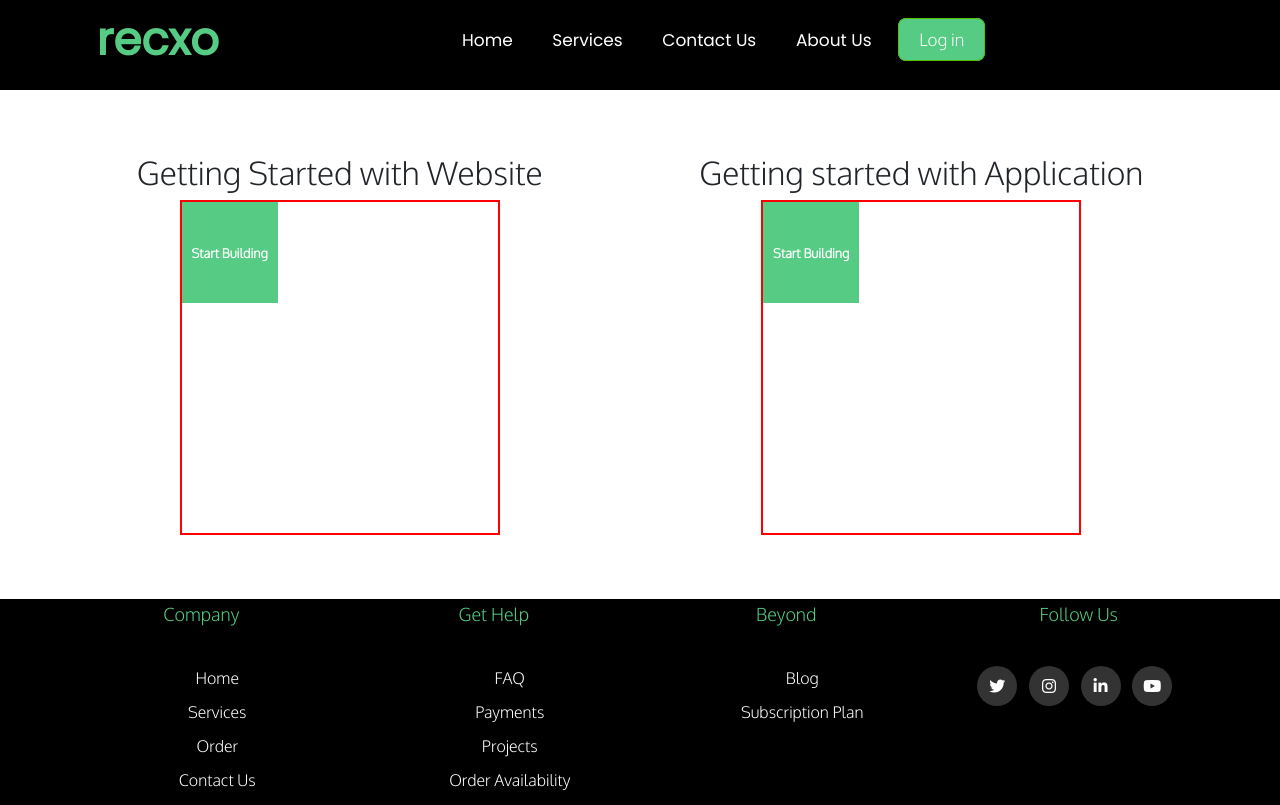
After one commit to rishv1912/recxo-website, a Django app: page /softwares/ in a window 1280 px wide. The commit adds this page. Shown: the top 805 px of the page. Run offline with Django 4.2, Linux system fonts and the light colour scheme.

Commit message:
made a new page for ordering

```diff
--- a/home/urls.py
+++ b/home/urls.py
@@ -33,6 +33,11 @@ urlpatterns = [
     path("update-user/<str:pk>", views.updateUserProfile, name="update-user"),
 
 
+    path("softwares/", views.software_section, name="softwaresSection"),
+
+
+
+
     # company related
     path("term-condition/", views.term_and_cond, name="terms-conditions"),
     path("privacy-policy/", views.priv_policy, name="privacy-policy"),
--- a/home/views.py
+++ b/home/views.py
@@ -101,6 +101,13 @@ def orderPayment(request):
 @login_required(login_url='/login')
 def orderPaymentProcess(request):
     pass
+
+def software_section(request):
+    return render(request,"home/softwares_section.html")
+
+
+
+
 
 
 # contact related
--- /dev/null
+++ b/static/style/software_section.css
@@ -0,0 +1,38 @@
+.box {
+    width: 320px;
+    height: 335px;
+    border: 2px solid red;
+    text-align: center;
+    /* Optional, for centering content inside the box */
+    line-height: 100px;
+    /* Optional, for vertical centering of text */
+}
+
+
+section {
+    margin: 2rem 0;
+}
+
+#section-parent {
+    display: flex;
+    gap: 20px;
+    justify-content: space-evenly;
+    /* Distribute space between the child elements */
+    width: 100%;
+}
+
+.section-child {
+    display: grid;
+    place-items: center;
+}
+
+.button {
+    background-color: #55cb84;
+    width: 6rem;
+}
+
+.button a{
+    color: white;
+    font-size: 80%;
+    font-weight: 900;
+}
--- a/templates/home/index.html
+++ b/templates/home/index.html
@@ -36,7 +36,7 @@
     </div>
     <div style="margin: 4rem;">
       <h2 style="text-align: center; font-weight: 900;">
-        <a href="{% url 'orders'%}"> <span style="color:#55cb84; "> Get Started</span> </a>
+        <a href="{% url 'softwaresSection'%}"> <span style="color:#55cb84; "> Get Started</span> </a>
       </h2>
     </div>
   </section>
--- /dev/null
+++ b/templates/home/softwares_section.html
@@ -0,0 +1,29 @@
+{% extends 'base.html' %} {% load static %} {% block link %}
+{% static 'style/software_section.css' %} {% endblock link %} {% block title %}softwares{%endblock title %} {% block body %}
+
+<!-- main section -->
+<section id="section-parent">
+  <!-- website -->
+  <section class="section-child" id="section-1">
+    <h2>Getting Started with Website</h2>
+    <div class="box">
+
+        <div class="button">
+            <a href="{% url 'orders'%}">Start Building</a>
+        </div>
+    </div>
+  </section>
+
+  <!-- Application -->
+  <section class="section-child" id="section-2">
+    <h2>Getting started with Application</h2>
+    <div class="box">
+
+        <div class="button">
+            <a href="{% url 'orders'%}">Start Building</a>
+        </div>
+    </div>
+  </section>
+</section>
+
+{% endblock body %}
```
